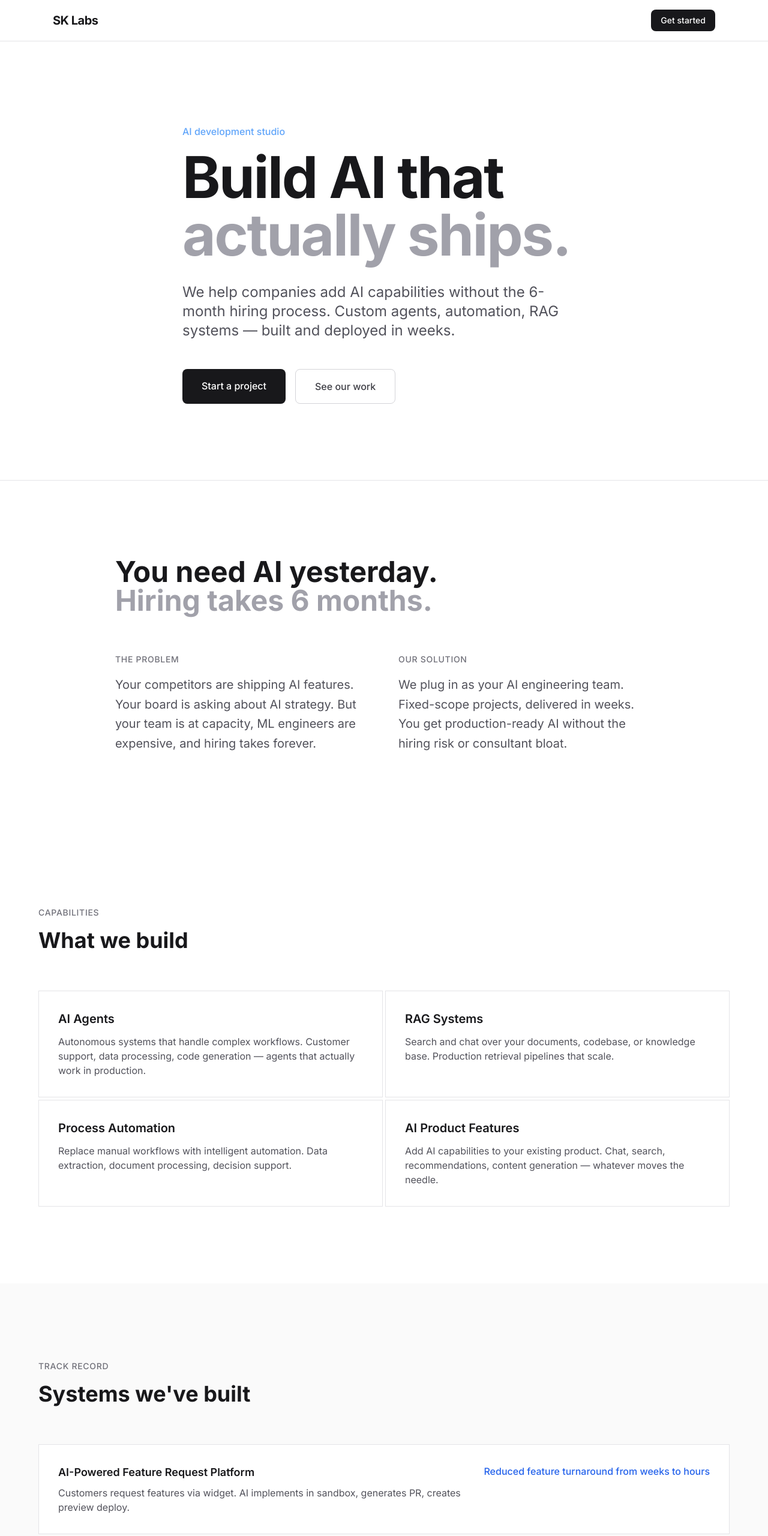
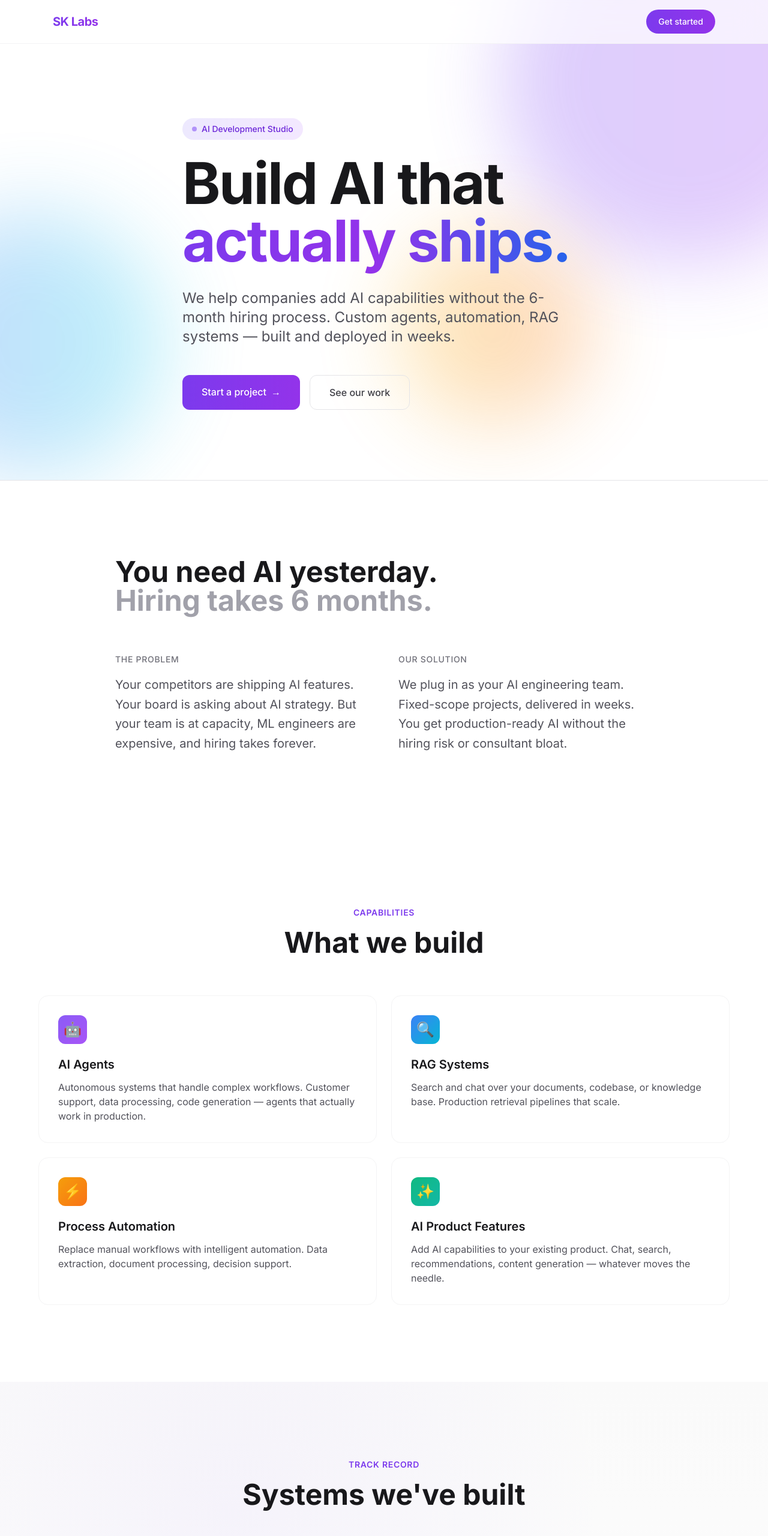
Before and after one commit to AnasKhan0607/sk-labs, a Next.js app: page /sk-labs/ in a window 1280 px wide. Shown: the top 2560 px of the page at 60% size. Built offline with nearby package versions, Linux system fonts and the light colour scheme.

Commit message:
feat: Visual overhaul - gradients, floating orbs, better cards, more personality

```diff
--- a/app/page.tsx
+++ b/app/page.tsx
@@ -1,7 +1,25 @@
 "use client";
 
 import { motion } from "framer-motion";
-import { useState } from "react";
+import { useState, useEffect } from "react";
+
+// Floating gradient orbs for visual interest
+const FloatingOrb = ({ className, delay = 0 }: { className: string; delay?: number }) => (
+  <motion.div
+    className={`absolute rounded-full blur-3xl opacity-30 ${className}`}
+    animate={{
+      y: [0, -30, 0],
+      x: [0, 15, 0],
+      scale: [1, 1.1, 1],
+    }}
+    transition={{
+      duration: 8,
+      repeat: Infinity,
+      delay,
+      ease: "easeInOut",
+    }}
+  />
+);
 
 const faqs = [
   {
@@ -32,12 +50,12 @@ export default function Home() {
   return (
     <main className="min-h-screen bg-white text-zinc-900">
       {/* Nav */}
-      <nav className="fixed top-0 left-0 right-0 z-50 bg-white/80 backdrop-blur-md border-b border-zinc-200">
+      <nav className="fixed top-0 left-0 right-0 z-50 bg-white/70 backdrop-blur-xl border-b border-zinc-100">
         <div className="max-w-6xl mx-auto px-6 py-4 flex justify-between items-center">
-          <span className="text-xl font-bold tracking-tight">SK Labs</span>
+          <span className="text-xl font-bold tracking-tight bg-gradient-to-r from-violet-600 to-purple-600 bg-clip-text text-transparent">SK Labs</span>
           <a
             href="#contact"
-            className="px-4 py-2 bg-zinc-900 text-white text-sm font-medium rounded-lg hover:bg-zinc-800 transition-colors"
+            className="px-5 py-2.5 bg-gradient-to-r from-violet-600 to-purple-600 text-white text-sm font-medium rounded-full hover:shadow-lg hover:shadow-violet-500/25 transition-all"
           >
             Get started
           </a>
@@ -45,15 +63,21 @@ export default function Home() {
       </nav>
 
       {/* Hero */}
-      <section className="min-h-screen flex flex-col justify-center px-6 pt-20">
-        <div className="max-w-4xl mx-auto">
-          <motion.p
-            initial={{ opacity: 0 }}
-            animate={{ opacity: 1 }}
-            className="text-blue-400 font-medium mb-4"
+      <section className="min-h-screen flex flex-col justify-center px-6 pt-20 relative overflow-hidden">
+        {/* Floating gradient orbs */}
+        <FloatingOrb className="w-[600px] h-[600px] bg-gradient-to-r from-violet-500 to-purple-500 -top-40 -right-40" delay={0} />
+        <FloatingOrb className="w-[400px] h-[400px] bg-gradient-to-r from-blue-500 to-cyan-400 top-1/2 -left-40" delay={2} />
+        <FloatingOrb className="w-[300px] h-[300px] bg-gradient-to-r from-amber-400 to-orange-500 bottom-20 right-1/4" delay={4} />
+
+        <div className="max-w-4xl mx-auto relative z-10">
+          <motion.div
+            initial={{ opacity: 0, scale: 0.95 }}
+            animate={{ opacity: 1, scale: 1 }}
+            className="inline-flex items-center gap-2 px-4 py-2 bg-gradient-to-r from-violet-100 to-purple-100 rounded-full mb-6"
           >
-            AI development studio
-          </motion.p>
+            <span className="w-2 h-2 bg-violet-500 rounded-full animate-pulse" />
+            <span className="text-violet-700 font-medium text-sm">AI Development Studio</span>
+          </motion.div>
 
           <motion.h1
             className="text-5xl md:text-7xl lg:text-8xl font-bold tracking-tight leading-[0.9] mb-8"
@@ -62,7 +86,7 @@ export default function Home() {
             transition={{ delay: 0.1 }}
           >
             Build AI that<br />
-            <span className="text-zinc-400">actually ships.</span>
+            <span className="bg-gradient-to-r from-violet-600 via-purple-600 to-blue-600 bg-clip-text text-transparent">actually ships.</span>
           </motion.h1>
 
           <motion.p
@@ -81,10 +105,11 @@ export default function Home() {
             transition={{ delay: 0.3 }}
             className="flex flex-col sm:flex-row gap-4"
           >
-            <a href="#contact" className="px-8 py-4 bg-zinc-900 text-white font-medium rounded-lg hover:bg-zinc-800 transition-colors text-center">
+            <a href="#contact" className="group px-8 py-4 bg-gradient-to-r from-violet-600 to-purple-600 text-white font-medium rounded-xl hover:shadow-lg hover:shadow-violet-500/25 transition-all text-center">
               Start a project
+              <span className="inline-block ml-2 group-hover:translate-x-1 transition-transform">→</span>
             </a>
-            <a href="#work" className="px-8 py-4 border border-zinc-300 text-zinc-700 font-medium rounded-lg hover:bg-zinc-100 transition-colors text-center">
+            <a href="#work" className="px-8 py-4 border border-zinc-200 text-zinc-700 font-medium rounded-xl hover:bg-zinc-50 hover:border-zinc-300 transition-all text-center">
               See our work
             </a>
           </motion.div>
@@ -131,29 +156,37 @@ export default function Home() {
             initial={{ opacity: 0 }}
             whileInView={{ opacity: 1 }}
             viewport={{ once: true }}
-            className="mb-16"
+            className="mb-16 text-center"
           >
-            <p className="text-zinc-500 text-sm font-medium uppercase tracking-wider mb-4">Capabilities</p>
-            <h2 className="text-3xl md:text-4xl font-bold">What we build</h2>
+            <p className="text-violet-600 text-sm font-semibold uppercase tracking-wider mb-4">Capabilities</p>
+            <h2 className="text-3xl md:text-5xl font-bold">What we build</h2>
           </motion.div>
 
-          <div className="grid md:grid-cols-2 gap-1">
+          <div className="grid md:grid-cols-2 gap-6">
             {[
               {
                 title: "AI Agents",
-                desc: "Autonomous systems that handle complex workflows. Customer support, data processing, code generation — agents that actually work in production."
+                desc: "Autonomous systems that handle complex workflows. Customer support, data processing, code generation — agents that actually work in production.",
+                icon: "🤖",
+                gradient: "from-violet-500 to-purple-500"
               },
               {
                 title: "RAG Systems",
-                desc: "Search and chat over your documents, codebase, or knowledge base. Production retrieval pipelines that scale."
+                desc: "Search and chat over your documents, codebase, or knowledge base. Production retrieval pipelines that scale.",
+                icon: "🔍",
+                gradient: "from-blue-500 to-cyan-500"
               },
               {
                 title: "Process Automation",
-                desc: "Replace manual workflows with intelligent automation. Data extraction, document processing, decision support."
+                desc: "Replace manual workflows with intelligent automation. Data extraction, document processing, decision support.",
+                icon: "⚡",
+                gradient: "from-amber-500 to-orange-500"
               },
               {
                 title: "AI Product Features",
-                desc: "Add AI capabilities to your existing product. Chat, search, recommendations, content generation — whatever moves the needle."
+                desc: "Add AI capabilities to your existing product. Chat, search, recommendations, content generation — whatever moves the needle.",
+                icon: "✨",
+                gradient: "from-emerald-500 to-teal-500"
               },
             ].map((item, i) => (
               <motion.div
@@ -162,8 +195,11 @@ export default function Home() {
                 whileInView={{ opacity: 1, y: 0 }}
                 viewport={{ once: true }}
                 transition={{ delay: i * 0.1 }}
-                className="p-8 border border-zinc-200 hover:bg-zinc-50 transition-colors"
+                className="group p-8 bg-white rounded-2xl border border-zinc-100 hover:border-zinc-200 hover:shadow-xl hover:shadow-zinc-100 transition-all duration-300"
               >
+                <div className={`w-12 h-12 rounded-xl bg-gradient-to-br ${item.gradient} flex items-center justify-center text-2xl mb-5 group-hover:scale-110 transition-transform`}>
+                  {item.icon}
+                </div>
                 <h3 className="text-xl font-semibold mb-3">{item.title}</h3>
                 <p className="text-zinc-600">{item.desc}</p>
               </motion.div>
@@ -173,61 +209,64 @@ export default function Home() {
       </section>
 
       {/* Work */}
-      <section id="work" className="py-32 px-6 bg-zinc-50">
-        <div className="max-w-6xl mx-auto">
+      <section id="work" className="py-32 px-6 bg-gradient-to-b from-zinc-50 to-white relative overflow-hidden">
+        <div className="absolute inset-0 bg-[radial-gradient(circle_at_30%_20%,rgba(139,92,246,0.05),transparent_50%)]" />
+        <div className="max-w-6xl mx-auto relative z-10">
           <motion.div
             initial={{ opacity: 0 }}
             whileInView={{ opacity: 1 }}
             viewport={{ once: true }}
-            className="mb-16"
+            className="mb-16 text-center"
           >
-            <p className="text-zinc-500 text-sm font-medium uppercase tracking-wider mb-4">Track record</p>
-            <h2 className="text-3xl md:text-4xl font-bold">Systems we've built</h2>
+            <p className="text-violet-600 text-sm font-semibold uppercase tracking-wider mb-4">Track record</p>
+            <h2 className="text-3xl md:text-5xl font-bold">Systems we've built</h2>
           </motion.div>
 
-          <div className="space-y-1">
+          <div className="space-y-4">
             {[
               {
                 title: "AI-Powered Feature Request Platform",
                 outcome: "Customers request features via widget. AI implements in sandbox, generates PR, creates preview deploy.",
-                impact: "Reduced feature turnaround from weeks to hours"
+                impact: "Weeks → Hours"
               },
               {
                 title: "Marketplace Intelligence System",
                 outcome: "Scans resale marketplaces, analyzes listings with LLMs, identifies arbitrage opportunities in real-time.",
-                impact: "Automated 40+ hours/week of manual research"
+                impact: "40+ hrs/week saved"
               },
               {
                 title: "Enterprise RAG Platform",
                 outcome: "Video-to-knowledge system. Transforms content into searchable, interactive AI-powered Q&A.",
-                impact: "500+ users, 10x faster information retrieval"
+                impact: "500+ users"
               },
               {
                 title: "Municipal Operations Platform",
                 outcome: "End-to-end workflow: resident complaints to staff triage to field resolution. Automated routing and status updates.",
-                impact: "Cut response time by 60%"
+                impact: "60% faster"
               },
               {
                 title: "AI Meeting Intelligence",
                 outcome: "Slack bot that summarizes meetings, stores transcriptions, enables semantic search across history.",
-                impact: "Saved 5+ hours/week per team member"
+                impact: "5+ hrs/week saved"
               },
             ].map((project, i) => (
               <motion.div
                 key={project.title}
-                initial={{ opacity: 0 }}
-                whileInView={{ opacity: 1 }}
+                initial={{ opacity: 0, x: -20 }}
+                whileInView={{ opacity: 1, x: 0 }}
                 viewport={{ once: true }}
-                transition={{ delay: i * 0.05 }}
-                className="p-8 border border-zinc-200 bg-white hover:bg-zinc-50 transition-colors"
+                transition={{ delay: i * 0.1 }}
+                className="group p-6 md:p-8 bg-white rounded-2xl border border-zinc-100 hover:border-zinc-200 hover:shadow-lg transition-all duration-300"
               >
-                <div className="flex flex-col md:flex-row md:items-start md:justify-between gap-4">
+                <div className="flex flex-col md:flex-row md:items-center md:justify-between gap-4">
                   <div className="flex-1">
-                    <h3 className="text-lg font-semibold mb-2">{project.title}</h3>
+                    <h3 className="text-lg font-semibold mb-2 group-hover:text-violet-600 transition-colors">{project.title}</h3>
                     <p className="text-zinc-600">{project.outcome}</p>
                   </div>
-                  <div className="md:text-right">
-                    <p className="text-blue-600 font-medium">{project.impact}</p>
+                  <div className="shrink-0">
+                    <span className="inline-flex px-4 py-2 rounded-full text-sm font-semibold bg-gradient-to-r from-violet-100 to-purple-100 text-violet-700">
+                      {project.impact}
+                    </span>
                   </div>
                 </div>
               </motion.div>
@@ -243,10 +282,10 @@ export default function Home() {
             initial={{ opacity: 0 }}
             whileInView={{ opacity: 1 }}
             viewport={{ once: true }}
-            className="mb-16"
+            className="mb-16 text-center"
           >
-            <p className="text-zinc-500 text-sm font-medium uppercase tracking-wider mb-4">Team</p>
-            <h2 className="text-3xl md:text-4xl font-bold">Who you're working with</h2>
+            <p className="text-violet-600 text-sm font-semibold uppercase tracking-wider mb-4">Team</p>
+            <h2 className="text-3xl md:text-5xl font-bold">Who you're working with</h2>
           </motion.div>
 
           <div className="grid md:grid-cols-2 gap-8">
@@ -254,16 +293,19 @@ export default function Home() {
               initial={{ opacity: 0, y: 20 }}
               whileInView={{ opacity: 1, y: 0 }}
               viewport={{ once: true }}
-              className="flex gap-6"
+              className="group p-8 bg-gradient-to-br from-zinc-50 to-white rounded-2xl border border-zinc-100 hover:shadow-xl hover:shadow-violet-500/5 transition-all duration-300"
             >
+              <div className="flex flex-col items-center text-center">
+                <div className="relative mb-6">
+                  <div className="absolute inset-0 bg-gradient-to-br from-violet-500 to-purple-500 rounded-full blur-lg opacity-20 group-hover:opacity-30 transition-opacity" />
                   <img
                     src="https://avatars.githubusercontent.com/u/76663779?v=4"
                     alt="Anas Khan"
-                className="w-20 h-20 rounded-full"
+                    className="w-24 h-24 rounded-full relative z-10 ring-4 ring-white"
                   />
-              <div>
+                </div>
                 <h3 className="text-xl font-semibold">Anas Khan</h3>
-                <p className="text-zinc-500 mb-3">Infrastructure & AI</p>
+                <p className="text-violet-600 font-medium mb-3">Infrastructure & AI</p>
                 <p className="text-zinc-600 text-sm">
                   Production and platform engineering at enterprise scale.
                   Built systems handling 70k+ devices. Ships AI products on the side.
@@ -276,16 +318,19 @@ export default function Home() {
               whileInView={{ opacity: 1, y: 0 }}
               viewport={{ once: true }}
               transition={{ delay: 0.1 }}
-              className="flex gap-6"
+              className="group p-8 bg-gradient-to-br from-zinc-50 to-white rounded-2xl border border-zinc-100 hover:shadow-xl hover:shadow-violet-500/5 transition-all duration-300"
             >
+              <div className="flex flex-col items-center text-center">
+                <div className="relative mb-6">
+                  <div className="absolute inset-0 bg-gradient-to-br from-blue-500 to-cyan-500 rounded-full blur-lg opacity-20 group-hover:opacity-30 transition-opacity" />
                   <img
                     src="https://avatars.githubusercontent.com/u/67878058?v=4"
                     alt="Sabih Sarowar"
-                className="w-20 h-20 rounded-full"
+                    className="w-24 h-24 rounded-full relative z-10 ring-4 ring-white"
                   />
-              <div>
+                </div>
                 <h3 className="text-xl font-semibold">Sabih Sarowar</h3>
-                <p className="text-zinc-500 mb-3">Product & Engineering</p>
+                <p className="text-violet-600 font-medium mb-3">Product & Engineering</p>
                 <p className="text-zinc-600 text-sm">
                   Serial builder. Founded startups in energy and municipal tech.
                   Full-stack engineer who ships fast and talks to customers.
@@ -297,34 +342,34 @@ export default function Home() {
       </section>
 
       {/* FAQ */}
-      <section className="py-32 px-6 border-t border-zinc-200">
+      <section className="py-32 px-6">
         <div className="max-w-3xl mx-auto">
           <motion.div
             initial={{ opacity: 0 }}
             whileInView={{ opacity: 1 }}
             viewport={{ once: true }}
-            className="mb-16"
+            className="mb-16 text-center"
           >
-            <p className="text-zinc-500 text-sm font-medium uppercase tracking-wider mb-4">FAQ</p>
-            <h2 className="text-3xl md:text-4xl font-bold">Questions? Answers.</h2>
+            <p className="text-violet-600 text-sm font-semibold uppercase tracking-wider mb-4">FAQ</p>
+            <h2 className="text-3xl md:text-5xl font-bold">Questions? Answers.</h2>
           </motion.div>
 
-          <div className="space-y-1">
+          <div className="space-y-3">
             {faqs.map((faq, i) => (
               <motion.div
                 key={i}
                 initial={{ opacity: 0 }}
                 whileInView={{ opacity: 1 }}
                 viewport={{ once: true }}
-                className="border border-zinc-200"
+                className="bg-zinc-50 rounded-2xl overflow-hidden"
               >
                 <button
                   onClick={() => setOpenFaq(openFaq === i ? null : i)}
-                  className="w-full p-6 text-left flex justify-between items-center hover:bg-zinc-50 transition-colors"
+                  className="w-full p-6 text-left flex justify-between items-center hover:bg-zinc-100 transition-colors"
                 >
-                  <span className="font-medium pr-4">{faq.q}</span>
-                  <span className="text-2xl text-zinc-400">
-                    {openFaq === i ? "−" : "+"}
+                  <span className="font-semibold pr-4">{faq.q}</span>
+                  <span className={`w-8 h-8 rounded-full flex items-center justify-center bg-violet-100 text-violet-600 transition-transform ${openFaq === i ? 'rotate-45' : ''}`}>
+                    +
                   </span>
                 </button>
                 {openFaq === i && (
@@ -339,14 +384,15 @@ export default function Home() {
       </section>
 
       {/* CTA */}
-      <section id="contact" className="py-32 px-6 bg-zinc-900">
-        <div className="max-w-2xl mx-auto text-center">
+      <section id="contact" className="py-32 px-6 bg-gradient-to-br from-zinc-900 via-zinc-900 to-violet-950 relative overflow-hidden">
+        <div className="absolute inset-0 bg-[radial-gradient(circle_at_70%_30%,rgba(139,92,246,0.15),transparent_50%)]" />
+        <div className="max-w-2xl mx-auto text-center relative z-10">
           <motion.div
             initial={{ opacity: 0, y: 20 }}
             whileInView={{ opacity: 1, y: 0 }}
             viewport={{ once: true }}
           >
-            <h2 className="text-4xl md:text-5xl font-bold mb-6 text-white">
+            <h2 className="text-4xl md:text-6xl font-bold mb-6 text-white">
               Ready to build?
             </h2>
             <p className="text-xl text-zinc-400 mb-10">
@@ -356,13 +402,14 @@ export default function Home() {
             <div className="flex flex-col sm:flex-row gap-4 justify-center">
               <a
                 href="mailto:hello@sklabs.dev"
-                className="px-8 py-4 bg-white text-zinc-900 font-medium rounded-lg hover:bg-zinc-100 transition-colors"
+                className="group px-8 py-4 bg-white text-zinc-900 font-medium rounded-xl hover:shadow-lg hover:shadow-white/10 transition-all"
               >
                 hello@sklabs.dev
+                <span className="inline-block ml-2 group-hover:translate-x-1 transition-transform">→</span>
               </a>
               <a
                 href="https://cal.com"
-                className="px-8 py-4 border border-zinc-700 text-zinc-300 font-medium rounded-lg hover:bg-zinc-800 transition-colors"
+                className="px-8 py-4 border border-zinc-700 text-zinc-300 font-medium rounded-xl hover:bg-white/5 hover:border-zinc-600 transition-all"
               >
                 Book a call
               </a>
```
Lines whose indentation alone changed are shown as unchanged.
